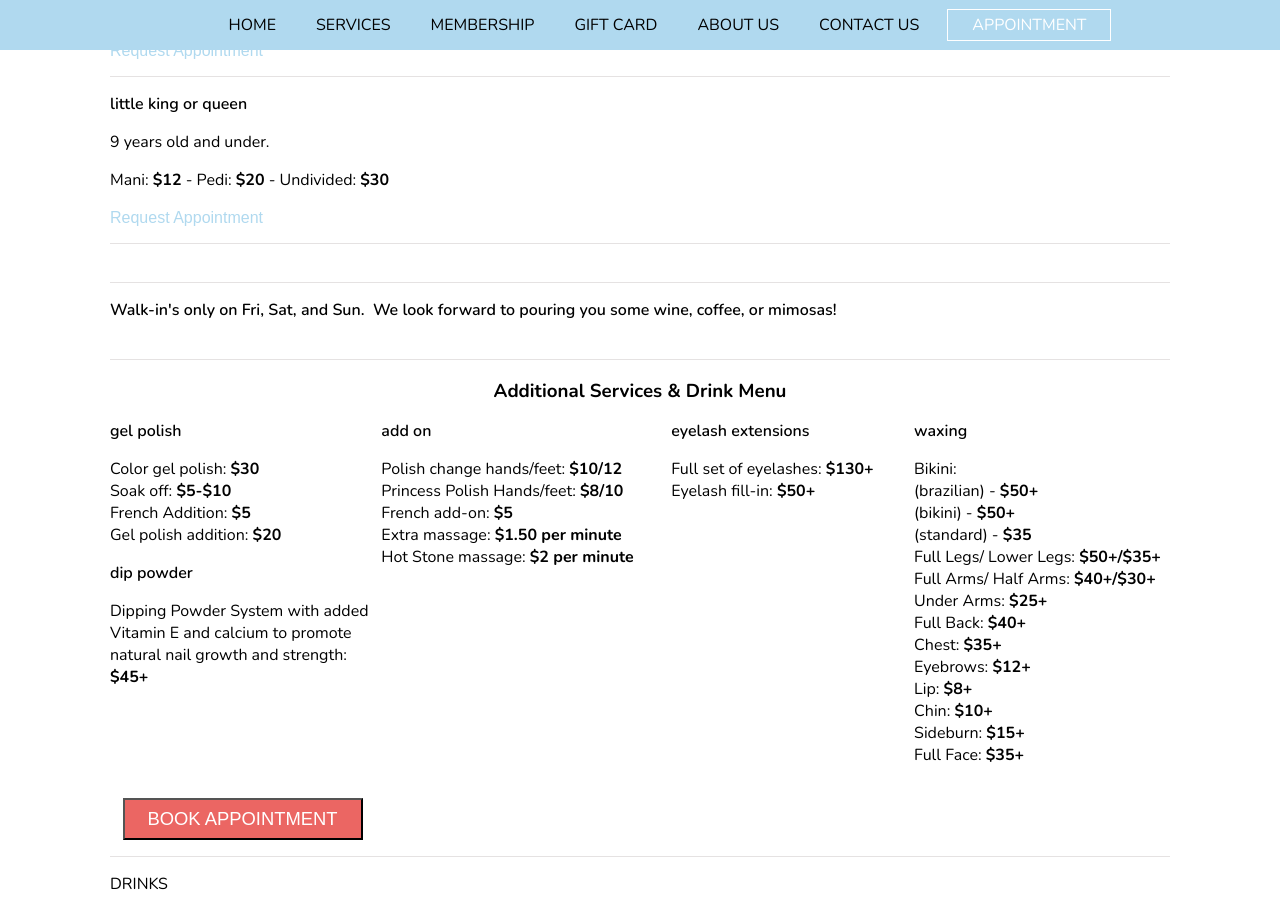
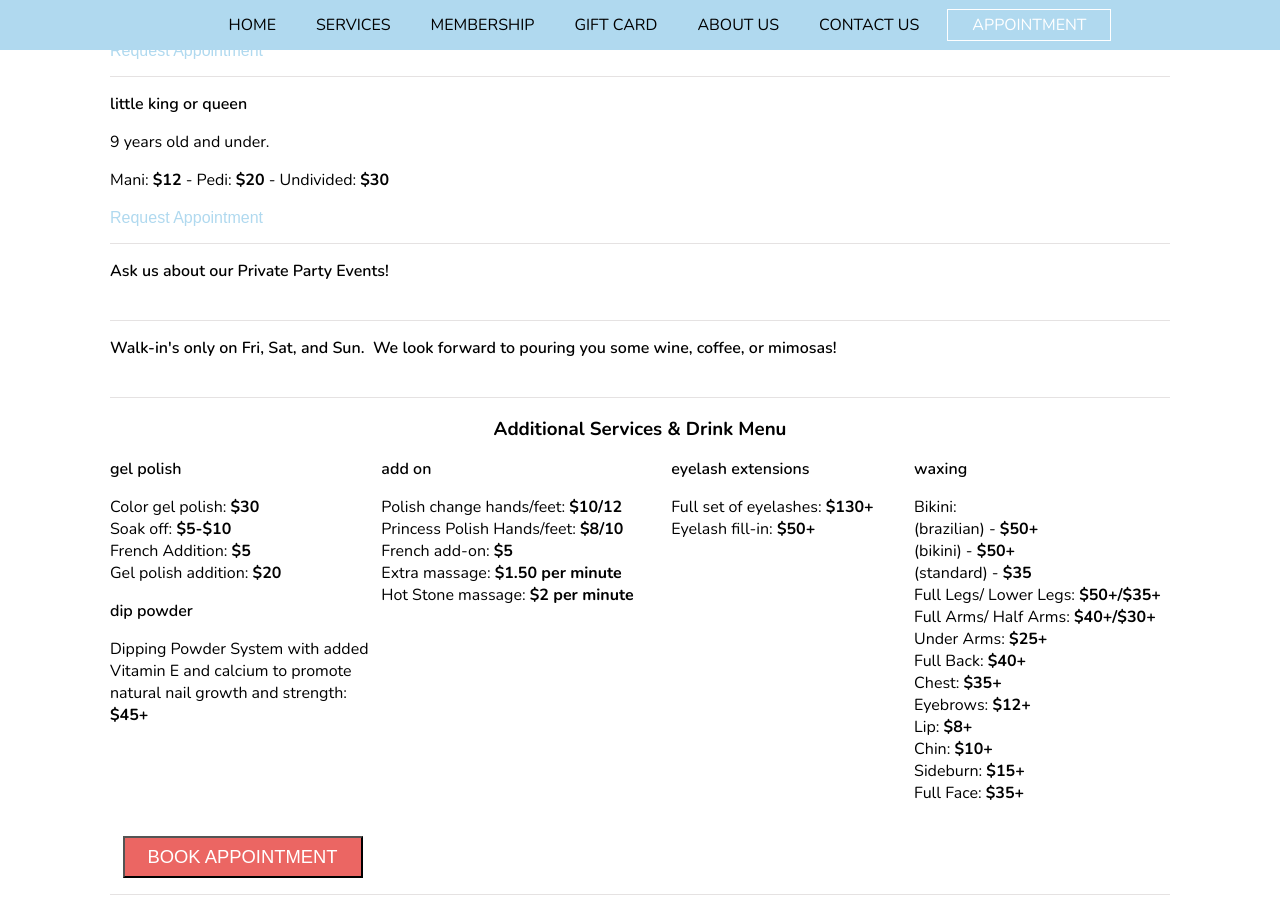
Before and after one commit to mimosasnailbar/mimosas, a Jekyll site: the page built from services.html, in a window 1280 px wide and 900 px high, scrolled down 2062 px. Built offline with Jekyll 4.4.1, drawn with Linux system fonts in a browser that asks for light colours; nearby versions of some CDN libraries.

Commit message:
Updated 'services.html' via CloudCannon

```diff
--- a/services.html
+++ b/services.html
@@ -105,7 +105,7 @@ layout: default
 	</div>
 	<div class="service">
 		<p class="editable service__name">
-
+			Ask us about our Private Party Events!
 		</p>
 		<p class="service__info editable">
 
```
